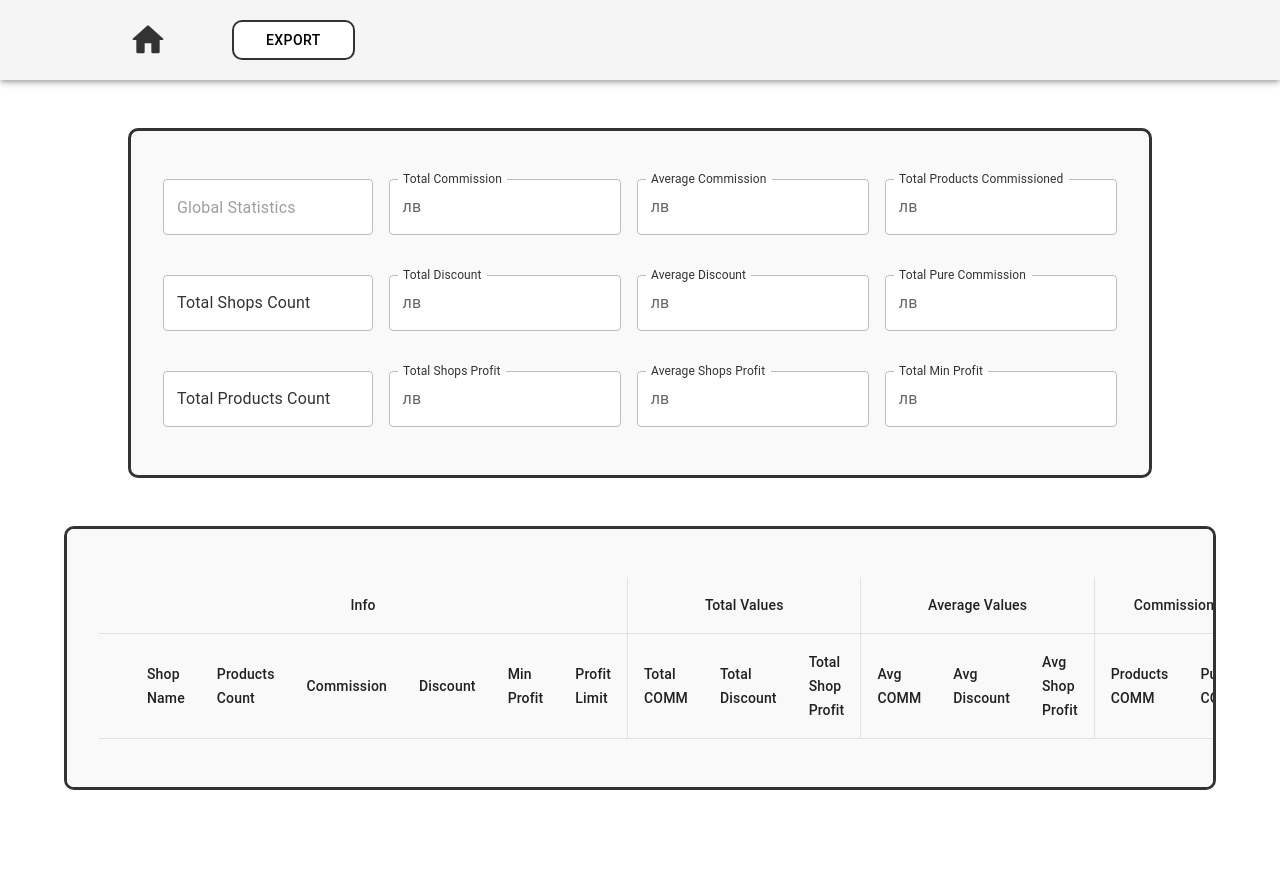
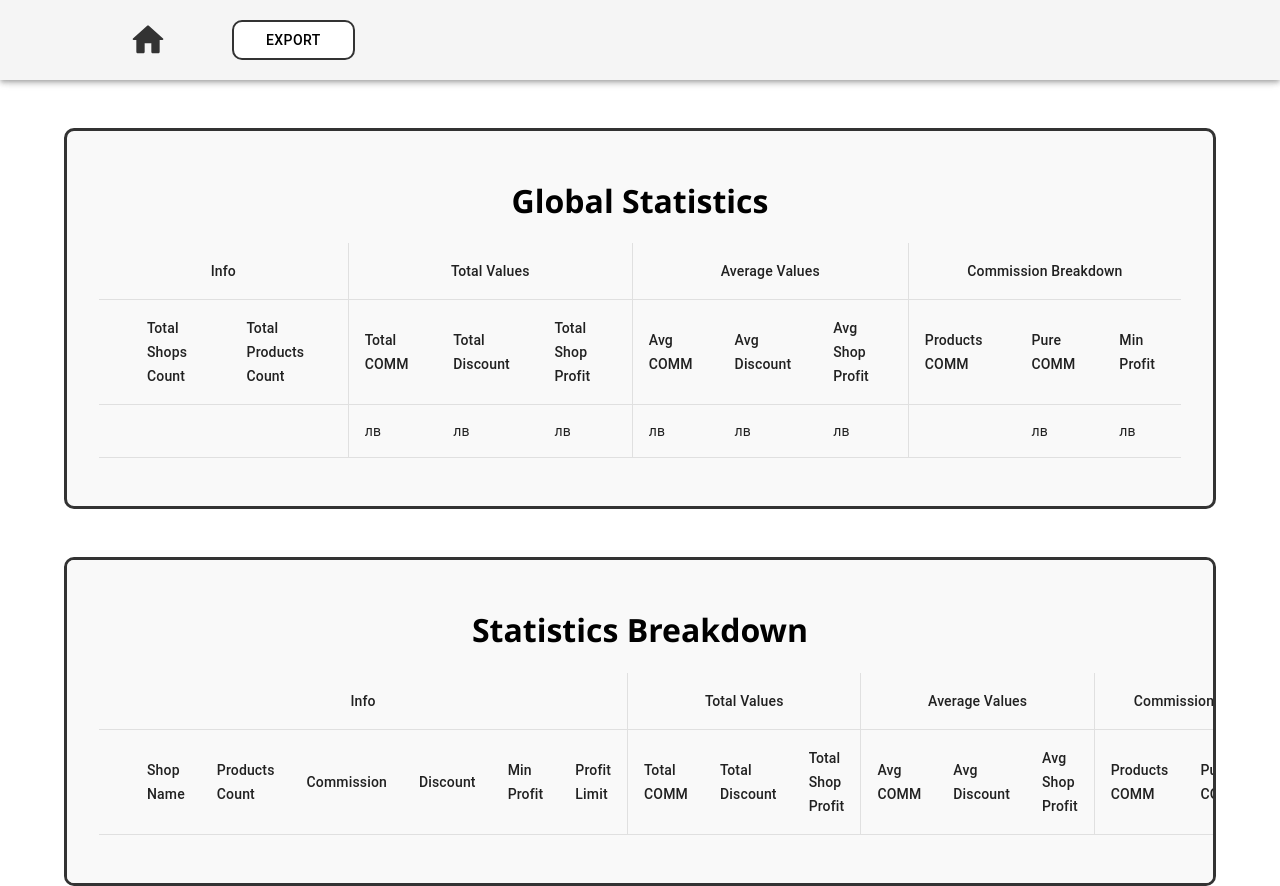
Before and after one commit to antonarnaudov/price-models-testing-ui, a React (Create React App) app: page /results in a window 1280 px wide. Built offline with nearby package versions, Linux system fonts and the light colour scheme.

Commit message:
12 Rework Global Statistics component to be Table, and added headers to both tables

```diff
--- a/src/components/results/GlobalStatistics.jsx
+++ b/src/components/results/GlobalStatistics.jsx
@@ -1,143 +1,34 @@
 import React from "react";
 
-import {Stack} from "@mui/material";
-
-import {DefaultTextField} from "../design/TextFeld";
-import {LevInputAdornment} from "../design/InputAdornment";
-
 import {getGlobalStatistics} from "../../data/local-storage";
-
+import TableRow from "@mui/material/TableRow";
+import TableCell from "@mui/material/TableCell";
 
 export const GlobalStatistics = () => {
     const globalStatistics = getGlobalStatistics()
 
     return (
-        <div className="global-statistics">
-            {/*Global Results*/}
-            <Stack
-                id='global-statistics-box'
-                className="global-statistics-box"
-                direction="row"
-                justifyContent="space-evenly"
-                alignItems="center"
-                spacing={2}
-            >
-                {/* Global Info */}
-                <Stack direction="column" spacing={5}>
-                    {/* Shop Name */}
-                    <DefaultTextField
-                        disabled
-                        className="global-name"
-                        defaultValue='Global Statistics'
-                    ></DefaultTextField>
+        <React.Fragment>
+            <TableRow className='global-statistics'>
+                {/*                                Info                                */}
+                <TableCell style={{paddingLeft: 55}} colSpan={2}>{globalStatistics.total_shops_count}</TableCell>
+                <TableCell>{globalStatistics.total_products_count}</TableCell>
 
-                    {/* Shops Count */}
-                    <DefaultTextField
-                        disabled
-                        id="global-shops-count"
-                        label="Total Shops Count"
-                        defaultValue={globalStatistics.total_shops_count}
-                    ></DefaultTextField>
+                {/*                             Total Values                           */}
+                <TableCell className='border-left'>{globalStatistics.total_commission} лв</TableCell>
+                <TableCell>{globalStatistics.total_discount} лв</TableCell>
+                <TableCell>{globalStatistics.total_shop_profit} лв</TableCell>
 
-                    {/* Products Count */}
-                    <DefaultTextField
-                        disabled
-                        id="global-products-count"
-                        label="Total Products Count"
-                        defaultValue={globalStatistics.total_products_count}
-                    ></DefaultTextField>
-                </Stack>
+                {/*                            Average Values                          */}
+                <TableCell className='border-left'>{globalStatistics.avg_commission} лв</TableCell>
+                <TableCell>{globalStatistics.avg_discount} лв</TableCell>
+                <TableCell>{globalStatistics.avg_shop_profit} лв</TableCell>
 
-                {/* Total Values */}
-                <Stack direction="column" spacing={5}>
-                    {/* Total Commission */}
-                    <DefaultTextField
-                        disabled
-                        id="global-total-commission"
-                        label="Total Commission"
-                        defaultValue={globalStatistics.total_commission}
-                        InputProps={{startAdornment: <LevInputAdornment/>}}
-                    ></DefaultTextField>
-
-                    {/* Total Commission */}
-                    <DefaultTextField
-                        disabled
-                        id="global-total-discount"
-                        label="Total Discount"
-                        defaultValue={globalStatistics.total_discount}
-                        InputProps={{startAdornment: <LevInputAdornment/>}}
-                    ></DefaultTextField>
-
-                    {/* Total Commission */}
-                    <DefaultTextField
-                        disabled
-                        id="global-total-shops-profit"
-                        label="Total Shops Profit"
-                        defaultValue={globalStatistics.total_shop_profit}
-                        InputProps={{startAdornment: <LevInputAdornment/>}}
-                    ></DefaultTextField>
-                </Stack>
-
-                {/* Average Values */}
-                <Stack direction="column" spacing={5}>
-                    {/* Avg Commission */}
-                    <DefaultTextField
-                        disabled
-                        id="global-avg-commission"
-                        label="Average Commission"
-                        defaultValue={globalStatistics.avg_commission}
-                        InputProps={{startAdornment: <LevInputAdornment/>}}
-                    ></DefaultTextField>
-
-                    {/* Avg Commission */}
-                    <DefaultTextField
-                        disabled
-                        id="global-avg-discount"
-                        label="Average Discount"
-                        defaultValue={globalStatistics.avg_discount}
-                        InputProps={{startAdornment: <LevInputAdornment/>}}
-                    ></DefaultTextField>
-
-                    {/* Avg Commission */}
-                    <DefaultTextField
-                        disabled
-                        id="global-avg-shops-profit"
-                        label="Average Shops Profit"
-                        defaultValue={globalStatistics.avg_shop_profit}
-                        InputProps={{startAdornment: <LevInputAdornment/>}}
-                    ></DefaultTextField>
-                </Stack>
-
-                {/* Commission Breakdown */}
-                <Stack direction="column" spacing={5}>
-                    {/* Products Commissioned */}
-                    <DefaultTextField
-                        disabled
-                        id="global-products-commissioned"
-                        label="Total Products Commissioned"
-                        defaultValue={globalStatistics.total_products_commissioned}
-                        InputProps={{startAdornment: <LevInputAdornment/>}}
-                    ></DefaultTextField>
-
-                    {/* Pure Commission */}
-                    <DefaultTextField
-                        disabled
-                        id="global-pure-commission"
-                        label="Total Pure Commission"
-                        defaultValue={globalStatistics.total_pure_commission}
-                        InputProps={{startAdornment: <LevInputAdornment/>}}
-                    ></DefaultTextField>
-
-                    {/* Min Profit */}
-                    <DefaultTextField
-                        disabled
-                        id="global-min-profit"
-                        label="Total Min Profit"
-                        defaultValue={globalStatistics.total_min_profit}
-                        InputProps={{startAdornment: <LevInputAdornment/>}}
-                    ></DefaultTextField>
-                </Stack>
-            </Stack>
-        </div>
+                {/*                         Commission Breakdown                       */}
+                <TableCell className='border-left'>{globalStatistics.total_products_commissioned}</TableCell>
+                <TableCell>{globalStatistics.total_pure_commission} лв</TableCell>
+                <TableCell>{globalStatistics.total_min_profit} лв</TableCell>
+            </TableRow>
+        </React.Fragment>
     );
 };
--- a/src/components/results/ResultsFrame.jsx
+++ b/src/components/results/ResultsFrame.jsx
@@ -15,9 +15,57 @@ import {GlobalStatistics} from "./GlobalStatistics";
 export const ResultsFrame = () => {
     return (
         <div className="results-frame">
-            <GlobalStatistics></GlobalStatistics>
 
+            {/*---------------- Global Breakdown ----------------*/}
+            <TableContainer sx={{width: '90%'}} className='global-statistics-table'>
+                <h1 id='title'>Global Statistics</h1>
+
+                <Table>
+                    <TableHead>
+                        <TableRow>
+                            <TableCell align="center" colSpan={3}>
+                                Info
+                            </TableCell>
+                            <TableCell className='border-left' align="center" colSpan={3}>
+                                Total Values
+                            </TableCell>
+                            <TableCell className='border-left' align="center" colSpan={3}>
+                                Average Values
+                            </TableCell>
+                            <TableCell className='border-left' align="center" colSpan={3}>
+                                Commission Breakdown
+                            </TableCell>
+                        </TableRow>
+
+                        <TableRow>
+                            <TableCell/>
+                            <TableCell>Total Shops Count</TableCell>
+                            <TableCell>Total Products Count</TableCell>
+
+                            <TableCell className='border-left'>Total COMM</TableCell>
+                            <TableCell>Total Discount</TableCell>
+                            <TableCell>Total Shop Profit</TableCell>
+
+                            <TableCell className='border-left'>Avg COMM</TableCell>
+                            <TableCell>Avg Discount</TableCell>
+                            <TableCell>Avg Shop Profit</TableCell>
+
+                            <TableCell className='border-left'>Products COMM</TableCell>
+                            <TableCell>Pure COMM</TableCell>
+                            <TableCell>Min Profit</TableCell>
+                        </TableRow>
+                    </TableHead>
+
+                    <TableBody>
+                        <GlobalStatistics></GlobalStatistics>
+                    </TableBody>
+                </Table>
+            </TableContainer>
+
+            {/*---------------- Statistics Breakdown ----------------*/}
             <TableContainer sx={{width: '90%'}} className='shops-table'>
+                <h1 id='title'>Statistics Breakdown</h1>
+
                 <Table aria-label="collapsible table">
                     <TableHead>
                         <TableRow>
@@ -56,6 +104,7 @@ export const ResultsFrame = () => {
                             <TableCell>Min Profit</TableCell>
                         </TableRow>
                     </TableHead>
+
                     <TableBody>
                         {getShops().map((shop) => (
                             <ShopStatistics
--- a/src/components/results/result.css
+++ b/src/components/results/result.css
@@ -1,26 +1,23 @@
+#title {
+    padding-top: 0;
+    margin-top: 0;
+    font-family: "Segoe UI", Tahoma, Geneva, Verdana, sans-serif;
+}
+
 .results-frame {
     background-color: white;
     height: 100vh;
     padding-top: 5rem;
 }
 
-.shops-table {
+.shops-table, .global-statistics-table {
     background-color: #F9F9F9;
     margin: 3rem auto;
     border: 3px solid #333333;
     border-radius: 10px;
     padding: 3rem 2rem;
     box-sizing: border-box;
-}
-
-.global-statistics-box {
-    background-color: #F9F9F9;
-    width: 80%;
-    margin: 3rem auto;
-    border: 3px solid #333333;
-    border-radius: 10px;
-    padding: 3rem 2rem;
-    box-sizing: border-box;
+    text-align: center;
 }
 
 .MuiInputLabel-root {
```
